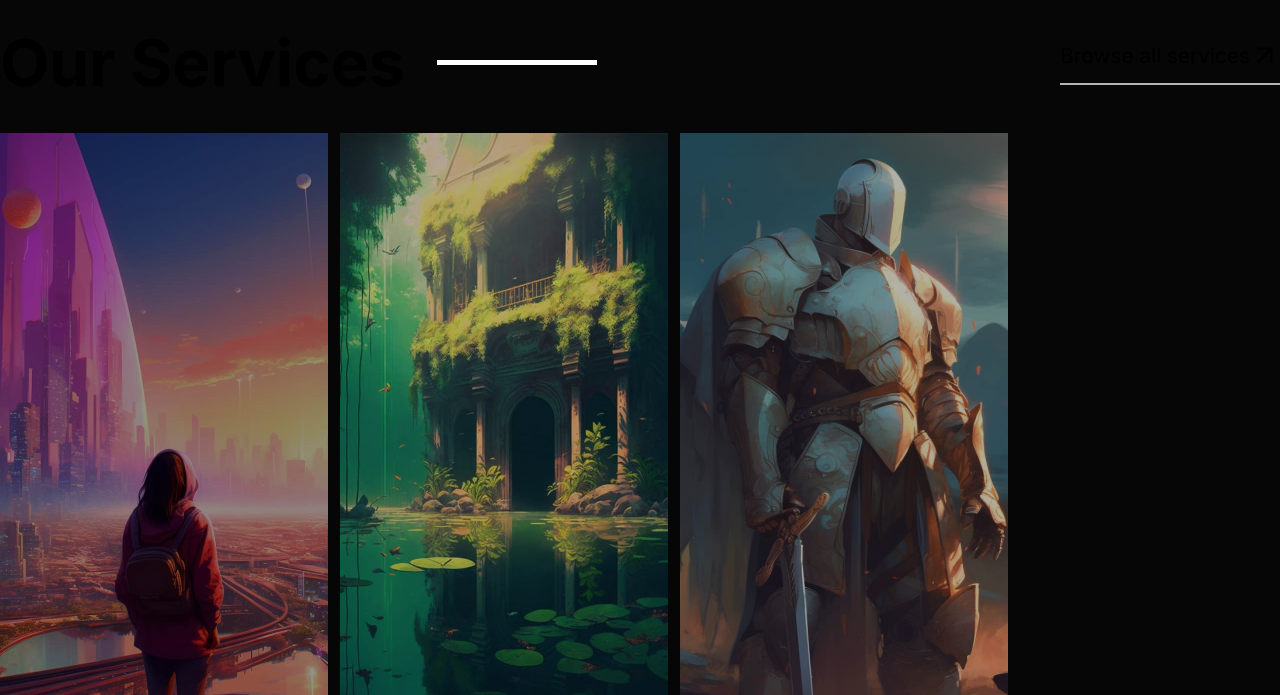
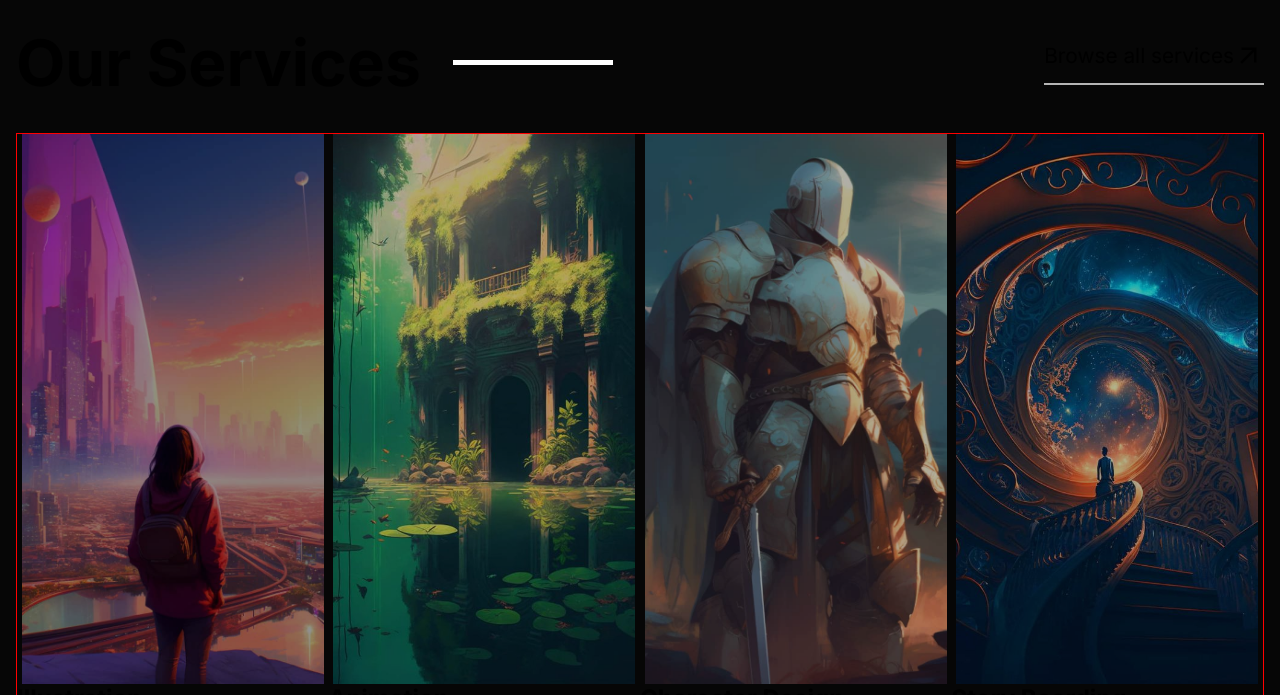
Before and after one commit to davecade/portfolio-artist, a Next.js app: page / in a window 1280 px wide. Shown: the part 1285-1980 px from the top of the page. Built offline with nearby package versions, Linux system fonts and the light colour scheme.

Commit message:
started scaling down

```diff
--- a/components/Sections/Hero/Hero.scss
+++ b/components/Sections/Hero/Hero.scss
@@ -2,11 +2,8 @@
 
 .hero_container {
 	@include flex-center;
-	// position: relative;
 	min-height: 700px;
 	height: 100vh;
-	// width: 100%;
-	border: 1px solid green;
 
 	&::before {
 		content: "";
@@ -24,11 +21,6 @@
 		z-index: 1;
 	}
 	.image_container {
-		// position: absolute;
-		// min-height: 700px;
-		// height: 100vh;
-		// width: 100%;
-
 		.hero_image {
 			z-index: 0;
 			object-fit: cover;
@@ -37,7 +29,6 @@
 
 	.main_hero_content {
 		@include flex-center;
-		// position: absolute;
 		flex-direction: column;
 		width: 100%;
 		max-width: 1360px;
--- a/components/Sections/Hero/index.tsx
+++ b/components/Sections/Hero/index.tsx
@@ -25,6 +25,7 @@
 					quality={100}
 					fill
 					className="hero_image"
+					priority
 				/>
 			</div>
 
--- a/components/Sections/OurServices.tsx/OurServices.scss
+++ b/components/Sections/OurServices.tsx/OurServices.scss
@@ -8,6 +8,7 @@
 		@include flex-center;
 		flex-direction: column;
 		width: 1360px;
+		padding: 0 1rem;
 
 		.heading_action_link_container {
 			@include flex-center;
@@ -30,8 +31,36 @@
 
 		.services_list {
 			@include flex-start;
-			width: 100%;
-			flex-wrap: wrap;
+			width: fit-content;
+			border: 1px solid red;
+
+			.service_container {
+				.image_container {
+					@media screen and (max-width: 1400px) {
+						--scale-factor: 0.92;
+						width: calc(328px * var(--scale-factor));
+						height: calc(598px * var(--scale-factor));
+					}
+
+					@media screen and (max-width: 1260px) {
+						--scale-factor: 0.86;
+						width: calc(328px * var(--scale-factor));
+						height: calc(598px * var(--scale-factor));
+					}
+
+					@media screen and (max-width: 1200px) {
+						--scale-factor: 0.78;
+						width: calc(328px * var(--scale-factor));
+						height: calc(598px * var(--scale-factor));
+					}
+
+					@media screen and (max-width: 1060px) {
+						--scale-factor: 0.7;
+						width: calc(328px * var(--scale-factor));
+						height: calc(598px * var(--scale-factor));
+					}
+				}
+			}
 		}
 	}
 }
--- a/components/Sections/OurServices.tsx/ServiceCard/ServiceCard.scss
+++ b/components/Sections/OurServices.tsx/ServiceCard/ServiceCard.scss
@@ -1,8 +1,9 @@
 @import "@/styles/mixins";
 
 .service_container {
+	@include flex-center;
+	flex-direction: column;
 	cursor: pointer;
-	width: 340px;
 	padding-bottom: 3rem;
 
 	.image_container {
@@ -39,7 +40,6 @@
 		}
 
 		.image {
-			width: 100%;
 			transition: all 0.3s ease;
 		}
 
--- a/components/Sections/OurServices.tsx/ServiceCard/index.tsx
+++ b/components/Sections/OurServices.tsx/ServiceCard/index.tsx
@@ -19,7 +19,13 @@
 	return (
 		<div className="service_container" onClick={handleClick}>
 			<div className="image_container">
-				<Image className="image" src={image} alt={name} fill />
+				<Image
+					className="image"
+					src={image}
+					alt={name}
+					fill
+					// layout="responsive"
+				/>
 				<MdArrowOutward className="arrow_icon" size={40} />
 			</div>
 			<div className="text_container">
--- a/components/Sections/OurServices.tsx/index.tsx
+++ b/components/Sections/OurServices.tsx/index.tsx
@@ -12,7 +12,11 @@
 			<div className="content">
 				<div className="heading_action_link_container">
 					<div className="left_side">
-						<Heading text={"Our Services"} lineRight className="our_services_left_side_heading" />
+						<Heading
+							text={"Our Services"}
+							lineRight
+							className="our_services_left_side_heading"
+						/>
 					</div>
 					<div className="right_side">
 						<PageLink text={"Browse all services"} href={""} />
--- a/components/Sections/PastClients/ClientBox/index.tsx
+++ b/components/Sections/PastClients/ClientBox/index.tsx
@@ -17,6 +17,7 @@
 						src={image}
 						fill
 						quality={100}
+
 					/>
 				</div>
 			</div>
```
